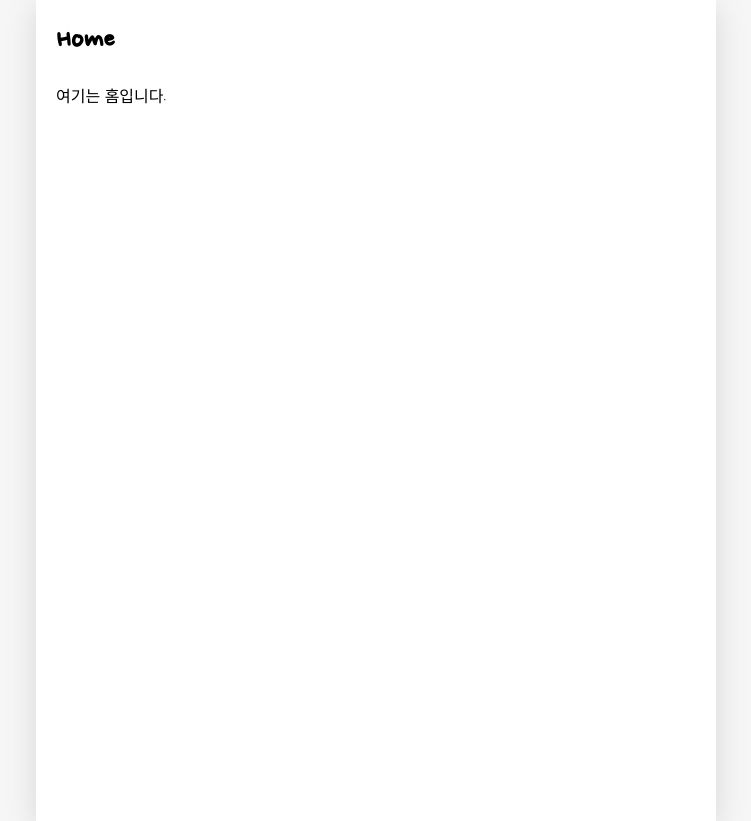
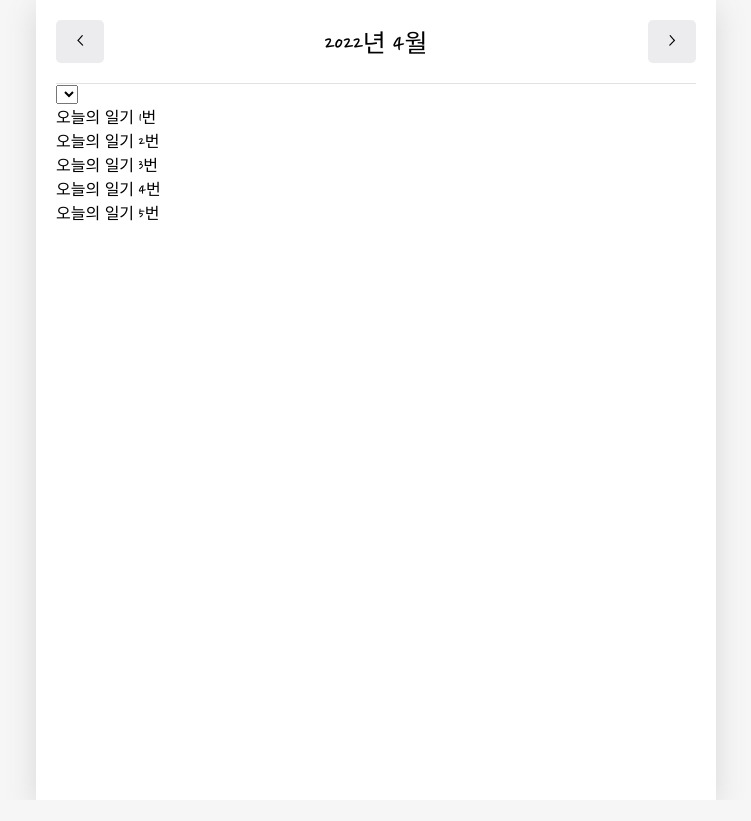
Before and after one commit to chuhongkyu/emotion_diary, a React (Create React App) app: page / in a window 1280 px wide. Shown: the whole page, without its empty margins (264-1015 px from the left). After the commit the page ends 800 px from the top, so only its background shows below. Built offline with nearby package versions, Linux system fonts and the light colour scheme; a web font is replaced by a local one.

Commit message:
Home develop
Home components 및 page 작성 1/2

```diff
--- a/src/App.js
+++ b/src/App.js
@@ -33,10 +33,43 @@
 };
 
 export const DiaryStateContext = React.createContext();
+export const DiaryDispatchContext = React.createContext();
+
+const dummyData = [
+{
+  id:1,
+  emotion: 1,
+  content: "오늘의 일기 1번",
+  date: 1650242884323,
+},
+{
+  id:2,
+  emotion: 2,
+  content: "오늘의 일기 2번",
+  date: 1650242884324,
+},
+{
+  id:3,
+  emotion: 3,
+  content: "오늘의 일기 3번",
+  date: 1650245054725,
+},
+{
+  id:4,
+  emotion: 4,
+  content: "오늘의 일기 4번",
+  date: 1650245054726,
+},
+{
+  id:5,
+  emotion: 5,
+  content: "오늘의 일기 5번",
+  date: 1650245054727,
+},
+];
 
 function App() {
-
-  const [data, dispatch] = useReducer(reducer, []);
+  const [data, dispatch] = useReducer(reducer, dummyData);
 
   const dataId = useRef(0);
 
@@ -72,16 +105,22 @@
 
   return (
     <DiaryStateContext.Provider value={data}>
-      <BrowserRouter>
-        <div className="App">
+      <DiaryDispatchContext.Provider value={{
+        onCreate,
+        onEdit,
+        onRemove,
+      }}>
+        <BrowserRouter>
+          <div className="App">
             <Routes>
               <Route path='/' element={<Home/>} />
               <Route path='/new' element={<New/>} />
               <Route path='/edit' element={<Edit/>} />
               <Route path='/diary/:id' element={<Diary/>} />
             </Routes>
-        </div>
-      </BrowserRouter>
+          </div>
+        </BrowserRouter>
+      </DiaryDispatchContext.Provider>
     </DiaryStateContext.Provider>
   );
 }
--- /dev/null
+++ b/src/components/DiaryList.js
@@ -0,0 +1,21 @@
+const ControlMenu = ({value, onChange, optionList})=>{
+    return <select></select>
+}
+
+
+const DiaryList = ({diaryList})=>{
+    return(
+    <div>
+        <ControlMenu/>
+        {diaryList.map((it)=> (
+            <div key={it.id}>{it.content}</div>
+            ))}
+    </div>
+    );
+};
+
+DiaryList.defaultProps = {
+    diaryList: [],
+};
+
+export default DiaryList;
--- a/src/pages/Edit.js
+++ b/src/pages/Edit.js
@@ -15,7 +15,7 @@
             <h1>Edit</h1>
             <p>이곳은 수정페이지입니다</p>
             <button onClick={()=>{
-                                navigate("/home");
+                                navigate("/");
                                 }}>
             HOME</button>
             <button onClick={()=>{
--- a/src/pages/Home.js
+++ b/src/pages/Home.js
@@ -1,8 +1,52 @@
+import { useContext, useEffect, useState } from "react";
+import MyHeader from "../components/MyHeader";
+import MyButton from "../components/MyButtton";
+import { DiaryStateContext } from "../App";
+import DiaryList from "../components/DiaryList";
+
+
 const Home = ()=>{
+    const diaryList = useContext(DiaryStateContext);
+    const [data, setData] = useState([]);
+    const [curDate , setCurDate] = useState(new Date());
+    const headText = `${curDate.getFullYear()}년 ${curDate.getMonth() + 1}월`
+
+     useEffect(()=>{
+         if(diaryList.length >=1 ){
+        const firstDay = new Date(
+            curDate.getFullYear(),
+            curDate.getMonth(),
+            1
+        ).getTime();
+
+        const lastDay = new Date(
+            curDate.getFullYear(),
+            curDate.getMonth() +1,
+            0
+        ).getTime();
+
+        setData(diaryList.filter((it)=> firstDay <= it.date && it.date <= lastDay));
+        }
+    }, [diaryList, curDate]);
+
+    useEffect(()=>{
+        console.log(data)
+    },[data]);
+
+    const increaseMonth =()=>{
+        setCurDate(new Date(curDate.getFullYear(), curDate.getMonth()+1, curDate.getDate()));
+    }
+
+    const decreaseMonth =()=>{
+        setCurDate(new Date(curDate.getFullYear(), curDate.getMonth()-1, curDate.getDate()));
+    }
+
     return(
         <div>
-        <h1>Home</h1>
-        <p>여기는 홈입니다.</p>
+            <MyHeader headText={headText}
+            leftChild={<MyButton text={"<"} onClick={()=>{ decreaseMonth()}}/>}
+            rightChild={<MyButton text={">"}  onClick={()=>{ increaseMonth()}}/>} />
+            <DiaryList diaryList={data} />
         </div>
     );
 }
```
